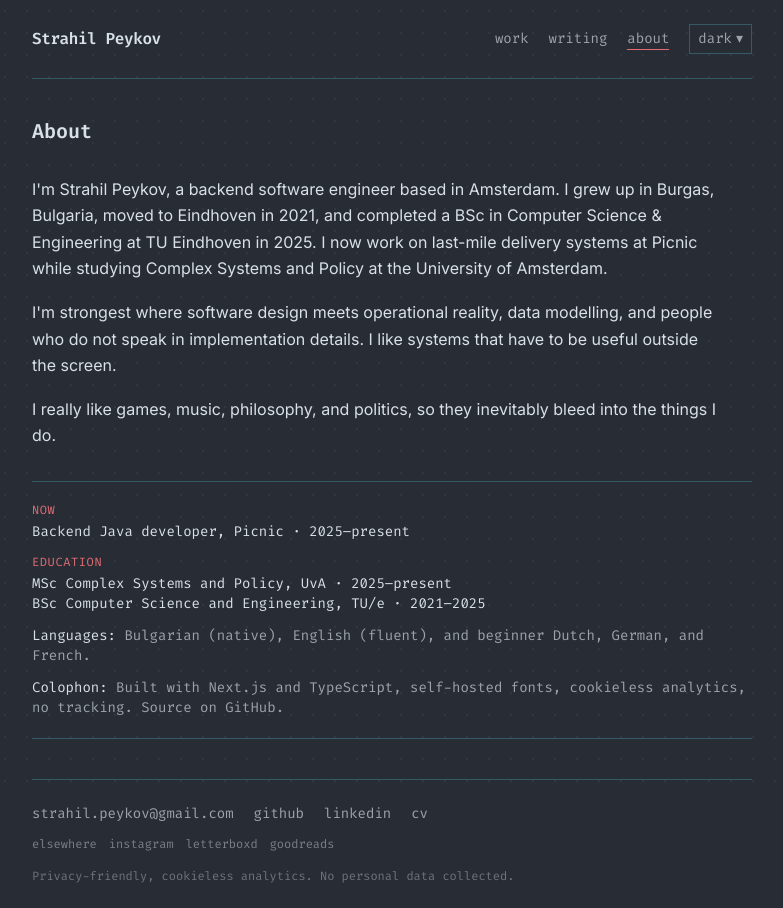
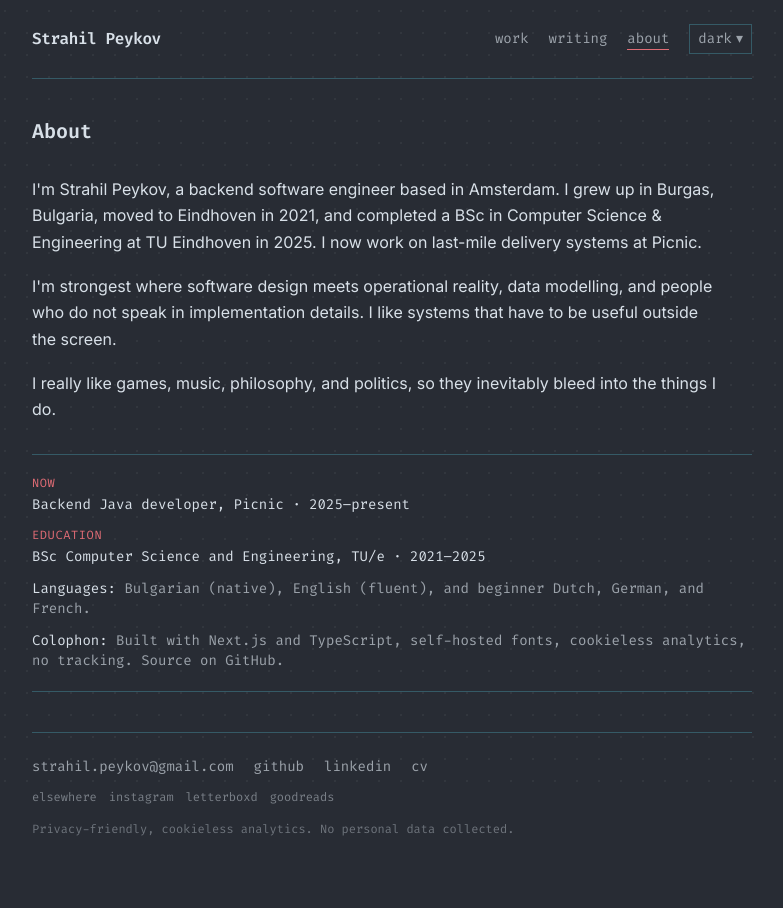
Before and after one commit to StrahilPeykov/strahil, a Next.js app: page /about in a window 1280 px wide. Shown: the whole page, without its empty margins (248-1031 px from the left). After the commit the page ends 861 px from the top, so only its background shows below. Built offline with nearby package versions, Linux system fonts and the light colour scheme.

Commit message:
Remove current study references

```diff
--- a/app/about/page.tsx
+++ b/app/about/page.tsx
@@ -3,7 +3,7 @@ import { site } from "@/lib/site";
 
 export const metadata: Metadata = {
   title: "About",
-  description: "About Strahil Peykov: backend engineer, complex-systems student, and builder.",
+  description: "About Strahil Peykov: backend engineer and builder.",
   alternates: { canonical: "/about" },
 };
 
@@ -17,8 +17,7 @@ export default function About() {
           I&apos;m Strahil Peykov, a backend software engineer based in Amsterdam.
           I grew up in Burgas, Bulgaria, moved to Eindhoven in 2021, and completed
           a BSc in Computer Science &amp; Engineering at TU Eindhoven in 2025.
-          I now work on last-mile delivery systems at Picnic while studying
-          Complex Systems and Policy at the University of Amsterdam.
+          I now work on last-mile delivery systems at Picnic.
         </p>
         <p>
           I&apos;m strongest where software design meets operational reality,
@@ -38,8 +37,7 @@ export default function About() {
         </div>
         <div>
           <dt className="text-xs uppercase tracking-wider text-accent">Education</dt>
-          <dd className="mt-1 text-fg">MSc Complex Systems and Policy, UvA · 2025–present</dd>
-          <dd className="text-fg">BSc Computer Science and Engineering, TU/e · 2021–2025</dd>
+          <dd className="mt-1 text-fg">BSc Computer Science and Engineering, TU/e · 2021–2025</dd>
         </div>
         <div>
           <dt className="inline text-fg">Languages: </dt>
--- a/app/page.tsx
+++ b/app/page.tsx
@@ -38,8 +38,9 @@ export default function Home() {
         </h1>
         <p className="max-w-2xl text-lg leading-relaxed">
           I build backend systems where software meets operational reality. I
-          currently work on last-mile delivery systems at Picnic and study
-          Complex Systems and Policy at the University of Amsterdam.
+          currently work on last-mile delivery systems at Picnic. Before that I
+          built enterprise tooling at ASML and studied Computer Science &amp;
+          Engineering at TU Eindhoven.
         </p>
         <div className="flex flex-wrap items-center gap-x-5 gap-y-2 pt-1 font-mono text-sm text-muted">
           <CopyEmail email={site.email} />
```
